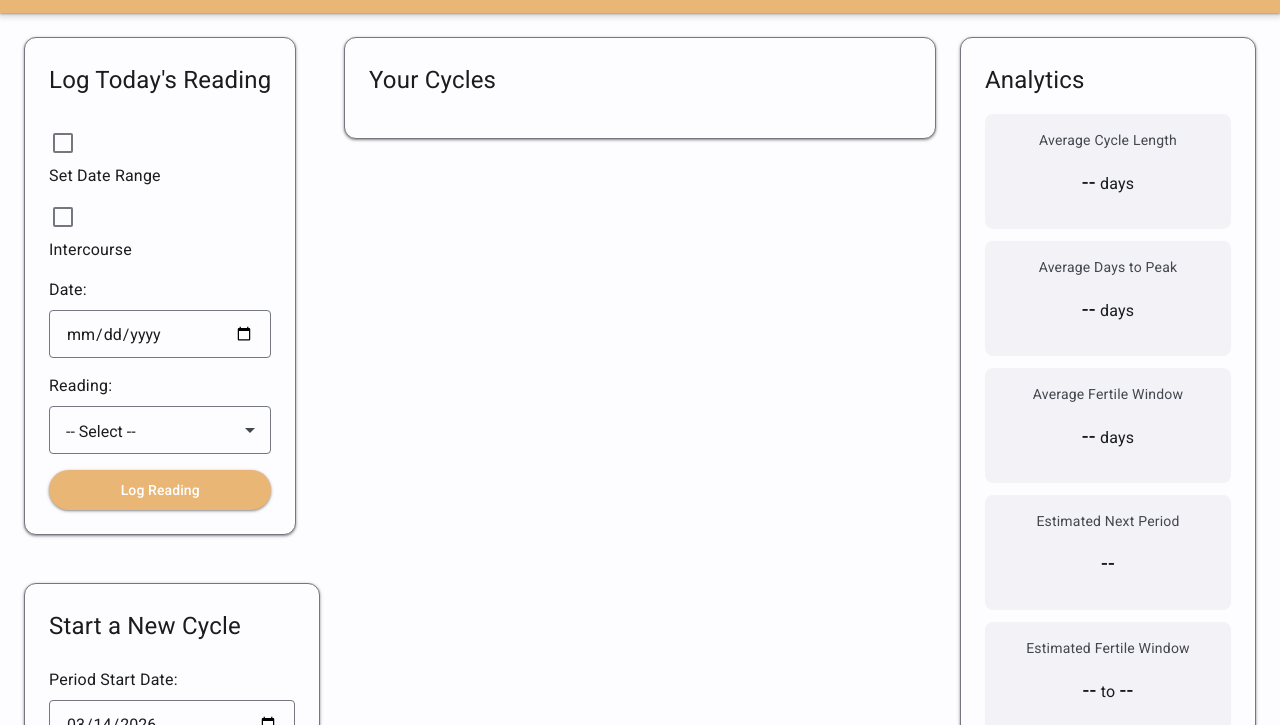
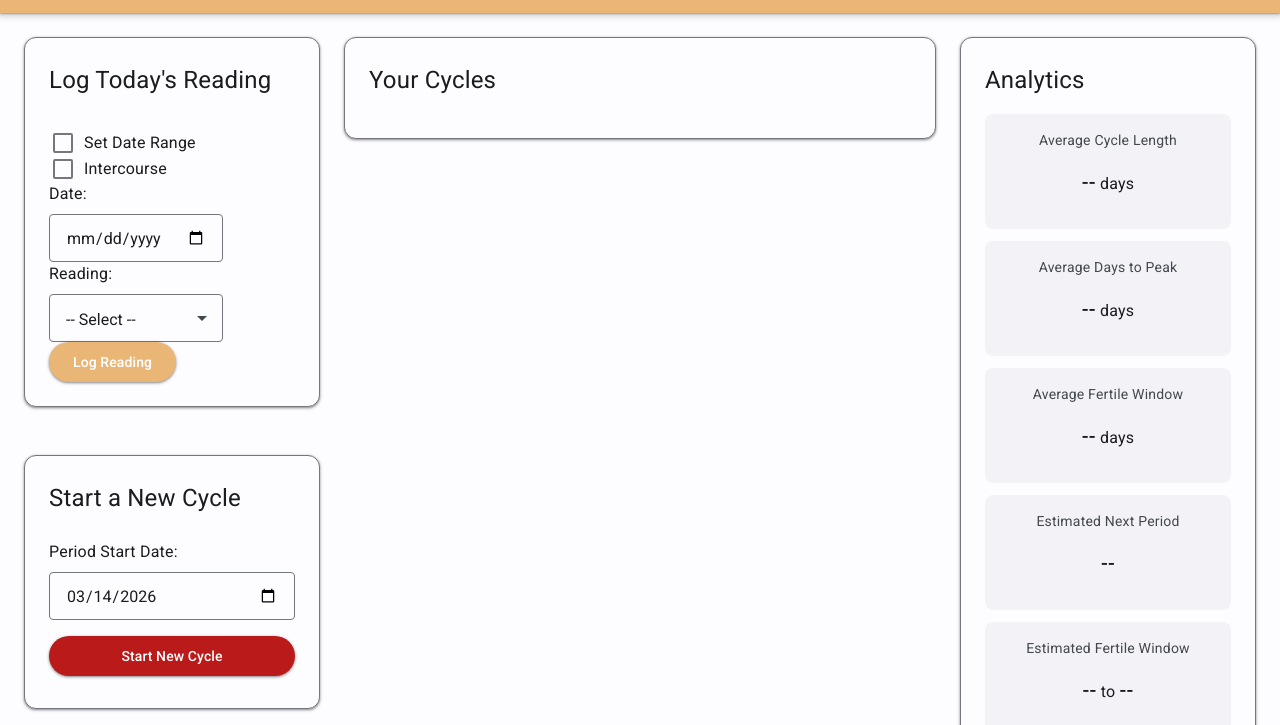
Before and after one commit to jlivanramirez7/Rhythm, a website: page public/app.html in a window 1280 px wide. Shown: the part 75-800 px from the top of the page. Drawn offline with Linux system fonts and the light colour scheme; no server answers.

Commit message:
style: fix material ui component layout and alignment bugs

```diff
--- a/public/app.html
+++ b/public/app.html
@@ -35,11 +35,11 @@
             <section id="input-section" class="form-container">
                 <h2>Log Today's Reading</h2>
                 <form id="reading-form">
-                    <div>
+                <div class="checkbox-group">
                     <input type="checkbox" id="range-checkbox" name="range-checkbox">
                     <label for="range-checkbox">Set Date Range</label>
                 </div>
-                <div>
+                <div class="checkbox-group">
                     <input type="checkbox" id="intercourse-checkbox" name="intercourse">
                     <label for="intercourse-checkbox">Intercourse</label>
                 </div>
@@ -70,13 +70,13 @@
 
         <section>
             <h2>Start a New Cycle</h2>
-            <div id="period-section">
+            <form id="period-section" class="form-container">
                 <div class="form-input-group">
                     <label for="period-start-date">Period Start Date:</label>
                     <input type="date" id="period-start-date" name="period-start-date">
                 </div>
                 <button id="period-button">Start New Cycle</button>
-            </div>
+            </form>
         </section>
 
         <section id="account-switcher-section">
--- a/public/styles.css
+++ b/public/styles.css
@@ -162,16 +162,17 @@ h4 {
 }
 
 /* Interactive Elements: Forms & Buttons */
-form#reading-form {
+.form-input-group {
     display: flex;
     flex-direction: column;
-    gap: var(--spacing-4);
-    align-items: stretch; /* Align to stretch container */
+    gap: var(--spacing-2);
+    width: 100%;
 }
 
-form#reading-form > div, .form-input-group {
+.checkbox-group {
     display: flex;
-    flex-direction: column;
+    flex-direction: row;
+    align-items: center;
     gap: var(--spacing-2);
     width: 100%;
 }
@@ -180,6 +181,7 @@ form#reading-form > div, .form-input-group {
     display: flex;
     flex-direction: column;
     gap: var(--spacing-4);
+    align-items: flex-start;
 }
 
 /* Inputs & Selects styled as Material Outlined text fields */
@@ -310,10 +312,6 @@ input[type="checkbox"]:checked::after {
 }
 
 /* Structure Sections */
-#cycles-section, #input-section, #analytics-section {
-    align-self: start;
-}
-
 #cycles-container {
     display: flex;
     flex-direction: column;
```
Also changed, not shown: public/account.html (+3 -3 lines), public/index.html (+2 -2 lines).
